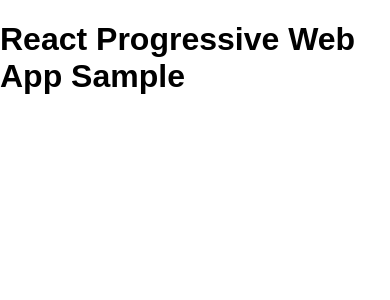
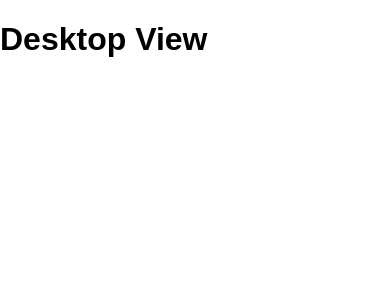
Before and after one commit to Takamichi-tsutsumi/react-pwa-sample, a React app: page / in a window 390 px wide. Shown: the top 300 px of the page. Built offline with nearby package versions, Linux system fonts and the light colour scheme.

Commit message:
add responsive container

```diff
--- a/src/App.js
+++ b/src/App.js
@@ -1,10 +1,18 @@
 import React, { Component } from 'react';
+import Media from 'react-responsive'
+import MobileApp from './mobile'
+import DesktopApp from './desktop'
 
 class App extends Component {
   render() {
     return (
-      <div className="App">
-        <h1>React Progressive Web App Sample</h1>
+      <div>
+        <Media query={'(max-device-width: 699px)'}>
+          <MobileApp />
+        </Media>
+        <Media query={'(min-device-width: 700px)'}>
+          <DesktopApp />
+        </Media>
       </div>
     );
   }
--- /dev/null
+++ b/src/desktop/index.js
@@ -0,0 +1,12 @@
+// TODO use flow
+import React from 'react'
+
+export default class DesktopApp extends React.Component {
+  render() {
+    return (
+      <div>
+        <h1>Desktop View</h1>
+      </div>
+    );
+  }
+}
--- /dev/null
+++ b/src/mobile/index.js
@@ -0,0 +1,12 @@
+// TODO use flow
+import React from 'react'
+
+export default class MobileApp extends React.Component {
+  render() {
+    return (
+      <div>
+        <h1>Mobile View</h1>
+      </div>
+    );
+  }
+}
```
